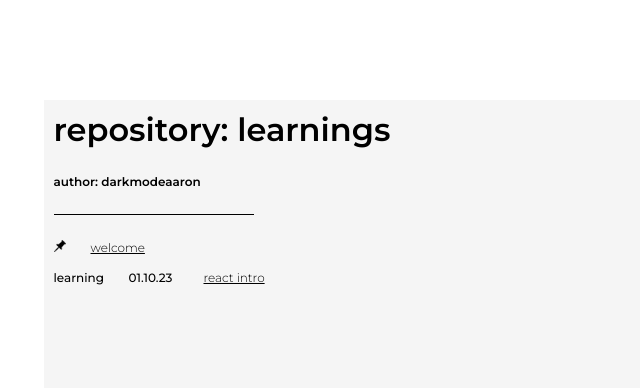
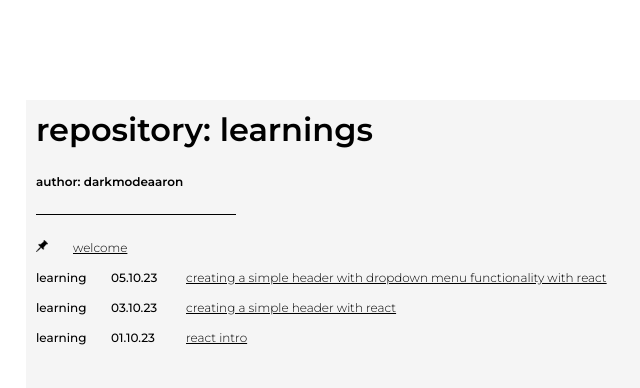
Before and after one commit to darkmodeaaron/learnings, a website built with webpack: page dist/index.html in a window 1280 px wide. Shown: the whole page, without its empty margins (224-864 px from the left). Built offline with nearby package versions, Linux system fonts and the light colour scheme.

Commit message:
learing 05.10.23

```diff
--- a/src/index.js
+++ b/src/index.js
@@ -112,12 +112,13 @@ function Task(taskTabDate, taskTabTitle, taskViewLink, linkHref, status) {
 
 }
 
-export function Blog(tabType, tabDate, tabTitle, blogPost) {
+export function Blog(tabType, tabDate, tabTitle, blogPost, blogLink) {
 
     this.tabType = tabType
     this.tabDate = tabDate
     this.tabTitle = tabTitle
     this.blogPost = blogPost
+    this.blogLink = blogLink
 
     const blogTab = document.createElement('div')
     blogTab.classList.add('tab')
@@ -177,6 +178,17 @@ export function Blog(tabType, tabDate, tabTitle, blogPost) {
         blogPost.classList.add('learningPost')
         blogPost.innerText = this.blogPost
         blogView.appendChild(blogPost)
+
+        const blogLink = document.createElement('a');
+        blogLink.classList.add('learningPost')
+        blogLink.innerText = this.blogLink
+        blogLink.href = this.blogLink
+        blogView.appendChild(blogLink)
+
+        if (blogLink.innerText == 'none') {
+            blogLink.style.display = 'none'
+        }
+
 
         return blogView
 
@@ -261,10 +273,19 @@ export function Welcome(tabTitle, blogPost) {
 
 
 
-const reactOnePost = "due to the sheer number of times its requested on job applications, today i started to learn react. understanding libraries and frameworks seems like a big step forward in terms of learning web development so i’m excited and eager to get into it. \n\n main takeaways\n. setting up a react environment using vite \n. introduction to react components, what they are and why they are beneficial to developers.\n. how to create and import new components into main.jsx\n. what jsx is and the differences to html\n\nfrom my limited knowledge of react, i like the idea around separating code into components to keep it as clean and readable as possible. i feel like i already attempt to do this when i write css. usually i create scss files for the header section of a website and another for the main etc etc. i find this helps when navigating files.\n\nmore of a deep dive into jsx next i think.\n\nthanks for reading,\naaron"
-const reactOne = new Blog ('learning', '01.10.23', 'react intro', reactOnePost)
+const reactOnePost = "due to the sheer number of times its requested on job applications, today i started to learn react. understanding libraries and frameworks seems like a big step forward in terms of learning web development so i’m excited and eager to get into it. \n\n main takeaways\n. setting up a react environment using vite. \n. introduction to react components, what they are and why they are beneficial to developers.\n. how to create and import new components into main.jsx.\n. what jsx is and the differences to html.\n\nfrom my limited knowledge of react, i like the idea around separating code into components to keep it as clean and readable as possible. i feel like i already attempt to do this when i write css. usually i create scss files for the header section of a website and another for the main etc etc. i find this helps when navigating files.\n\nmore of a deep dive into jsx next i think.\n\nthanks for reading,\naaron"
+const reactOne = new Blog ('learning', '01.10.23', 'react intro', reactOnePost, 'none')
+reactOne.appendBlog(reactOne.createBlogTab(), reactOne.createBlogView())
 
-reactOne.appendBlog(reactOne.createBlogTab(), reactOne.createBlogView())
+const reactTwoPost = "i’ve continued to learn react. i’ve started to recreate past projects utilising react to do this. \n\n when writing react components one of the things i spend most to planning is what should be included in a single react component. let me try to explain this further in an example I’ve written. \n\n when creating the header section of a website, a simple set up would maybe be a website logo and a nav section. within the nav section there would be x about of list items. one question i have been asking myself is should this all be made under one component or separate this into multiple components to be housed be an overarching header component. \n\n i will link to a extremely simple header section i have quickly made. \n\n thanks for reading \n aaron"
+const reactTwo = new Blog ('learning', '03.10.23', 'creating a simple header with react', reactTwoPost, 'https://learning031023.aaronroberts.dev/')
+reactTwo.appendBlog(reactTwo.createBlogTab(), reactTwo.createBlogView())
+
+const reactThreePost = "over the past couple days i feel like i’ve made some pretty good steps forward with react. i set out to create a simple header section of a website a give it some minor functionality in a dropdown menu. \n\nthis led me to dive more into usestate hooks and passing functionality and variables between components using props.\n\ntook me some time but got there in the end. will work on making it responsive with a mobile view next.\n\nthanks for reading,\naaron"
+const reactThree = new Blog ('learning', '05.10.23', 'creating a simple header with dropdown menu functionality with react', reactThreePost, 'https://learning031023.aaronroberts.dev/')
+reactThree.appendBlog(reactThree.createBlogTab(), reactThree.createBlogView())
+
+//
 
 const welcomePost = "hi there, \n\n welcome to my learnings repository! \n\n this is a place where i can show what i've been learning, what i've been creating and some thoughts of mine throughout my journey. please have a look around to see the programming side of me. \n\n p.s the return button is in the top right hand corner."
 const welcome = new Welcome('welcome', welcomePost)
--- a/src/scss/globals/_boilerplate.scss
+++ b/src/scss/globals/_boilerplate.scss
@@ -7,17 +7,15 @@
 #mainBody {
     margin: 100px auto 0 auto;
     padding: 0px 10px ;
-    max-width: 765px;
+    max-width: 800px;
     background-color: white;
     font-family: 'Montserrat', sans-serif;
-
-
 }
 
 #content {
     background-color: #f5f5f5;
     padding: 10px;
-    max-width: 765px;
+    max-width: 800px;
     padding-bottom: 25px;
 }
 
```
Also changed, not shown: dist/home.bundle.js, dist/main.css, 3 other files.
